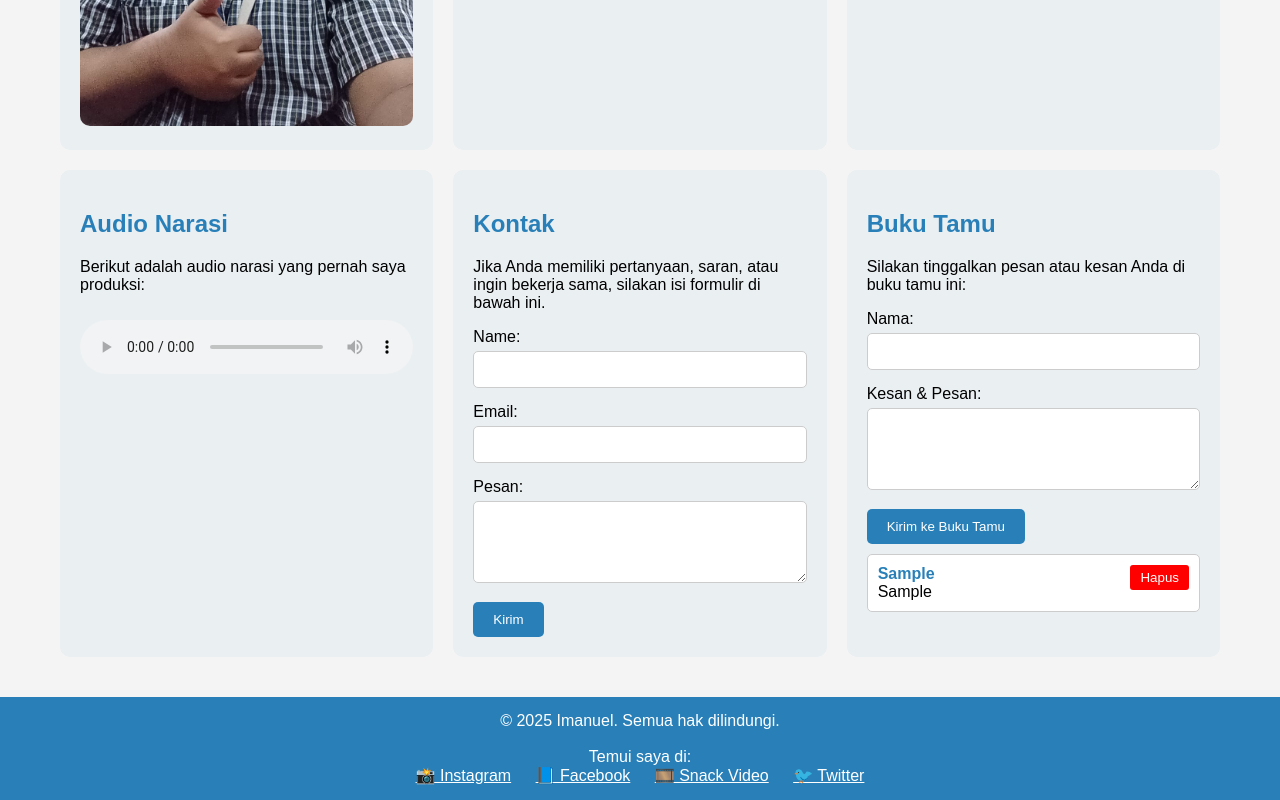
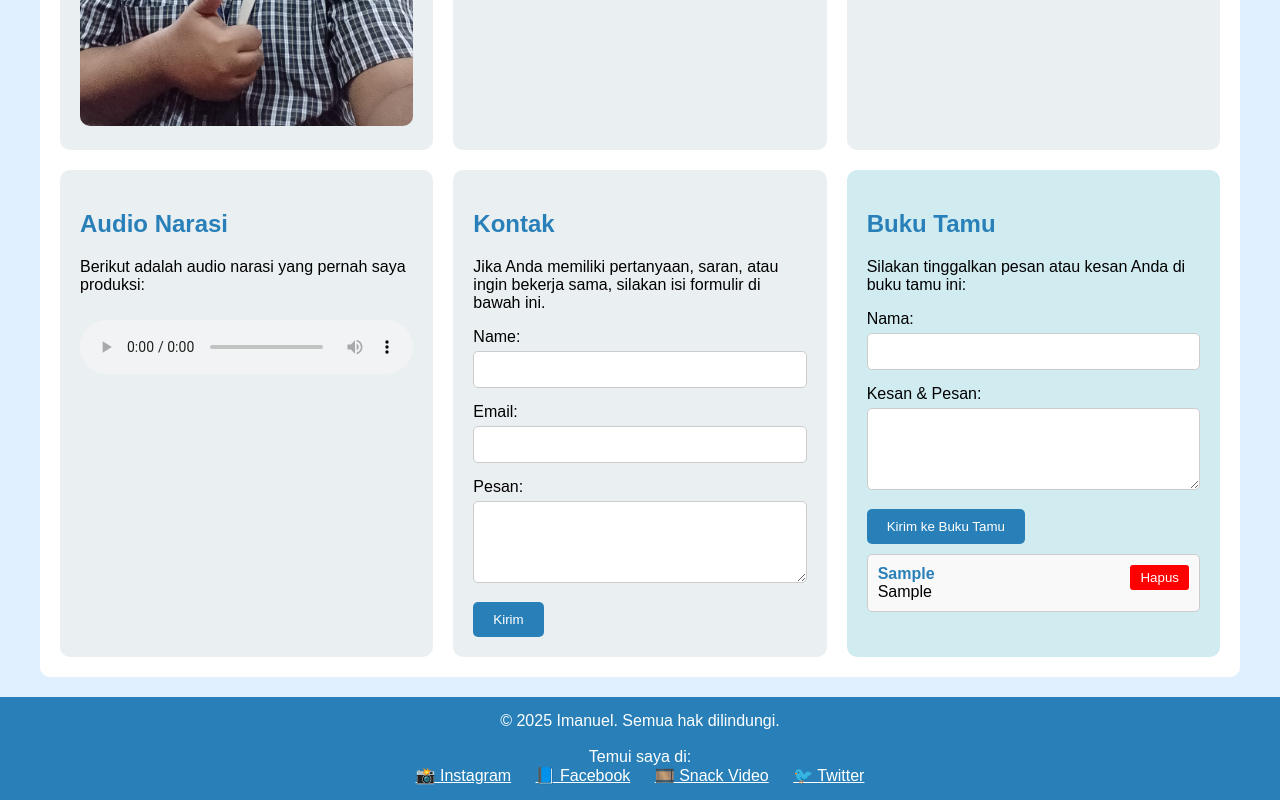
Before and after one commit to imanuel1234/Praktikum-5-by-imanuel, a plain HTML site: page index.html in a window 1280 px wide. Both pictures are taken after typing "Sample", "Sample" into the empty fields and a click on the button "Kirim ke Buku Tamu". Shown: the part 977-1777 px from the top of the page. Drawn offline with Linux system fonts and the light colour scheme.

Commit message:
index.html

```diff
--- a/index.html
+++ b/index.html
@@ -12,7 +12,7 @@
   body {
     font-family: Arial, sans-serif;
     margin: 0;
-      background-color: #f4f4f4;
+    background-color: #e0f0ff; /* Biru muda lembut */
   }
 
   .marquee {
@@ -27,6 +27,7 @@
     position: relative;
     height: 300px;
     overflow: hidden;
+    background-color: #1f6dd9; /* Background slider biru */
   }
 
   .slides {
@@ -81,12 +82,18 @@
     padding: 20px;
     max-width: 1200px;
     margin: auto;
+    background-color: #ffffff; /* Putih bersih */
+    border-radius: 10px;
   }
 
   .box {
     background-color: #eaeff2;
     border-radius: 10px;
     padding: 20px;
+  }
+
+  #bukuTamu {
+    background-color: #d1ecf1; /* Biru muda untuk Buku Tamu */
   }
 
   .box h2 {
@@ -138,7 +145,7 @@
   }
 
   .guest-message {
-      background-color: #fff;
+    background-color: #f9f9f9; /* Abu-abu putih */
     border: 1px solid #ccc;
     padding: 10px;
     margin-top: 10px;
@@ -162,6 +169,7 @@
     cursor: pointer;
   }
 </style>
+
 </head>
 <body>
 
```
Lines whose indentation alone changed are shown as unchanged.
